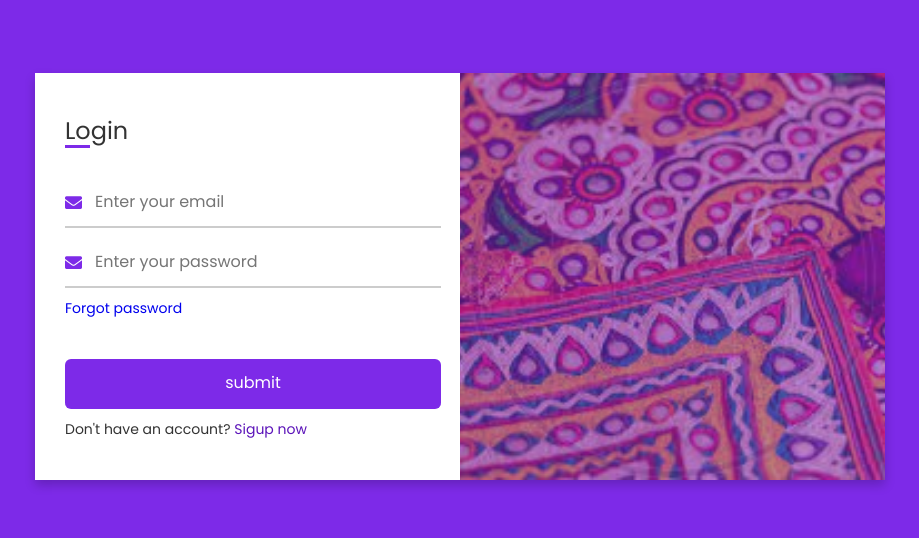
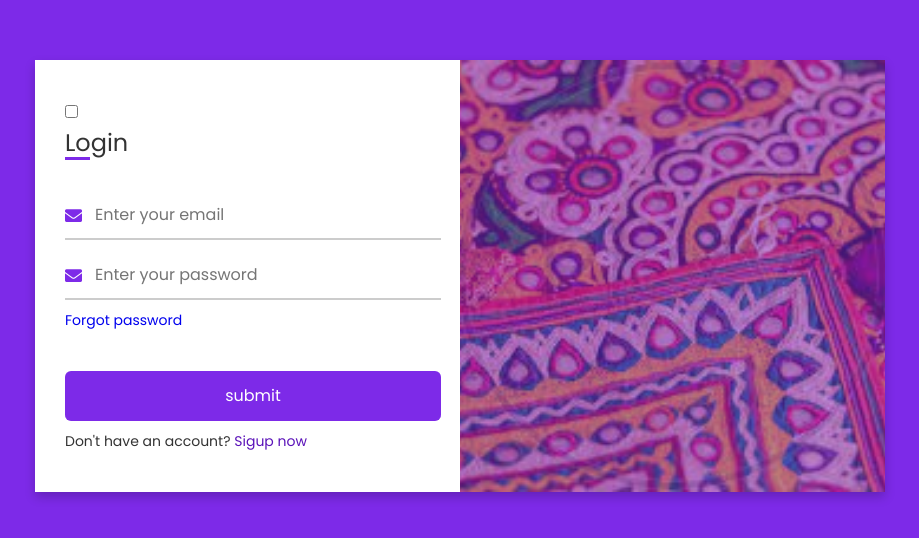
Before and after one commit to khush-preet-2004/Eval-1, a plain HTML site: page LOGIN PAGE/login signup.html in a window 1280 px wide. Shown: the part 124-662 px from the top of the page, without its empty margins (180-1099 px from the left). Drawn offline with Linux system fonts and the light colour scheme.

Commit message:
Update login signup.html

```diff
--- a/LOGIN PAGE/login signup.html
+++ b/LOGIN PAGE/login signup.html
@@ -9,7 +9,7 @@
 </head>
 <body>
     <div class="container">
-        <!-- <input type="checkbox" id="flip"> -->
+        <input type="checkbox" id="flip">
         <div class="cover">
             <div class="front">
                 <img src="WhatsApp Image 2024-08-03 at 9.27.42 AM.jpeg" alt="">
```
